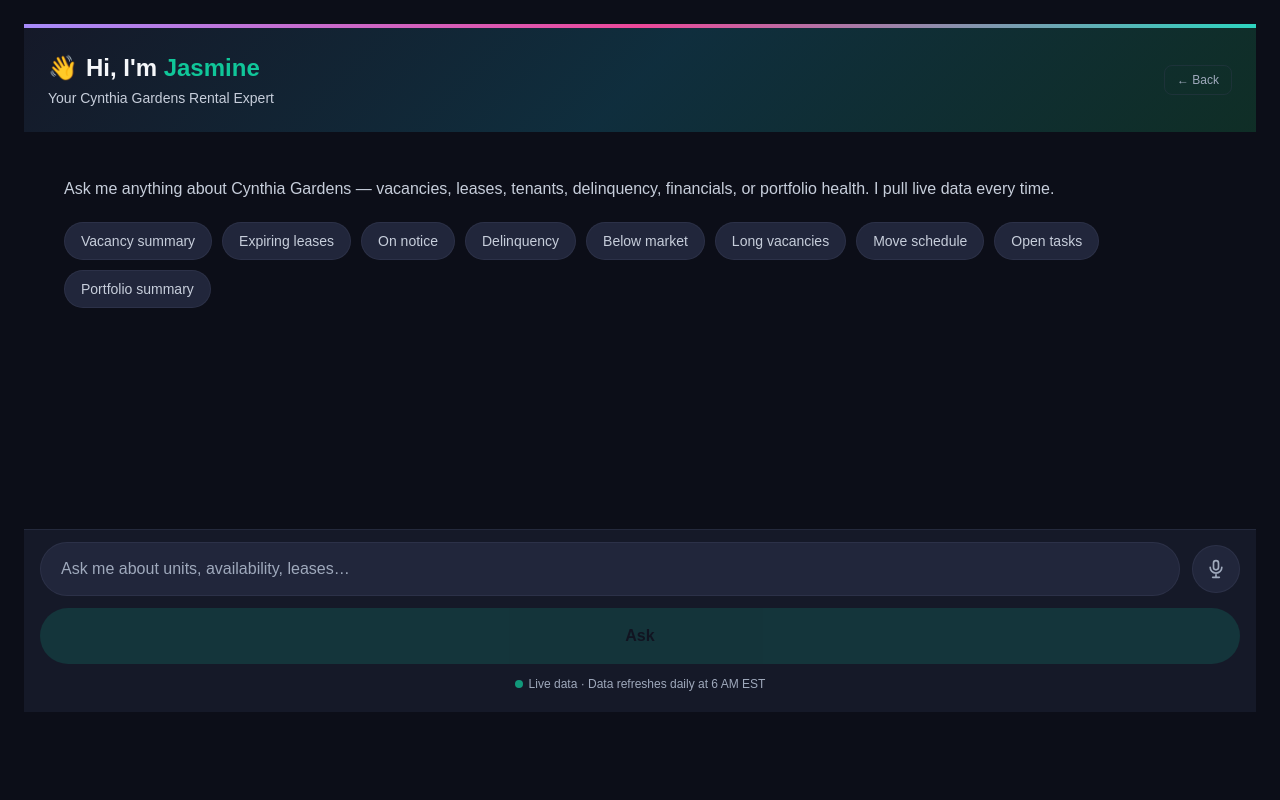
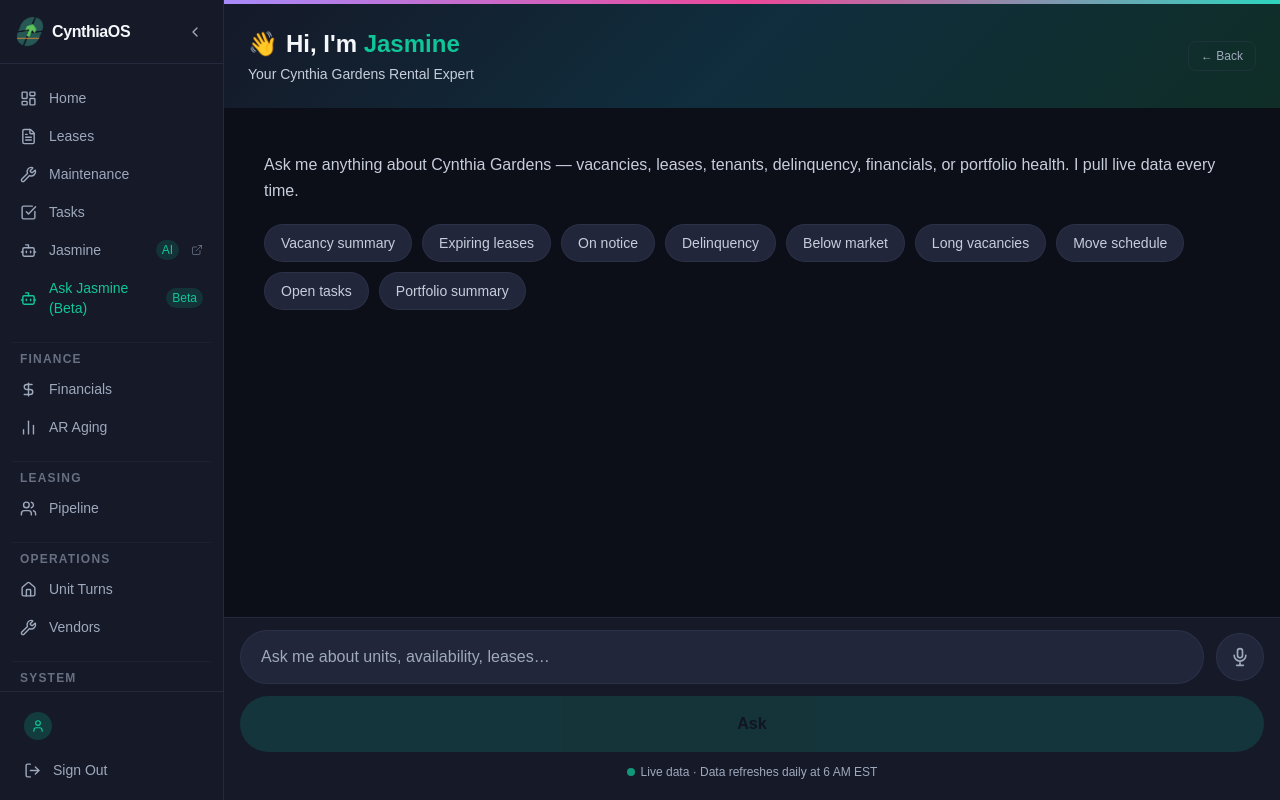
Before and after one commit to v3ads/cynthiaos, a Next.js app: page /jasmine in a window 1280 px wide. Built offline with nearby package versions, Linux system fonts and the light colour scheme.

Commit message:
feat: update Jasmine page to fill full height

```diff
--- a/src/app/jasmine/page.tsx
+++ b/src/app/jasmine/page.tsx
@@ -1,3 +1,5 @@
+import React from 'react';
+import AppLayout from '@/components/AppLayout';
 import JasmineChatPanel from '@/components/jasmine/JasmineChatPanel';
 
 export const metadata = {
@@ -7,8 +9,10 @@ export const metadata = {
 
 export default function JasminePage() {
   return (
-    <div className="h-[calc(100vh-64px)] p-4 md:p-6">
-      <JasmineChatPanel />
-    </div>
+    <AppLayout>
+      <div className="h-[calc(100vh-0px)] flex flex-col">
+        <JasmineChatPanel />
+      </div>
+    </AppLayout>
   );
 }
```
